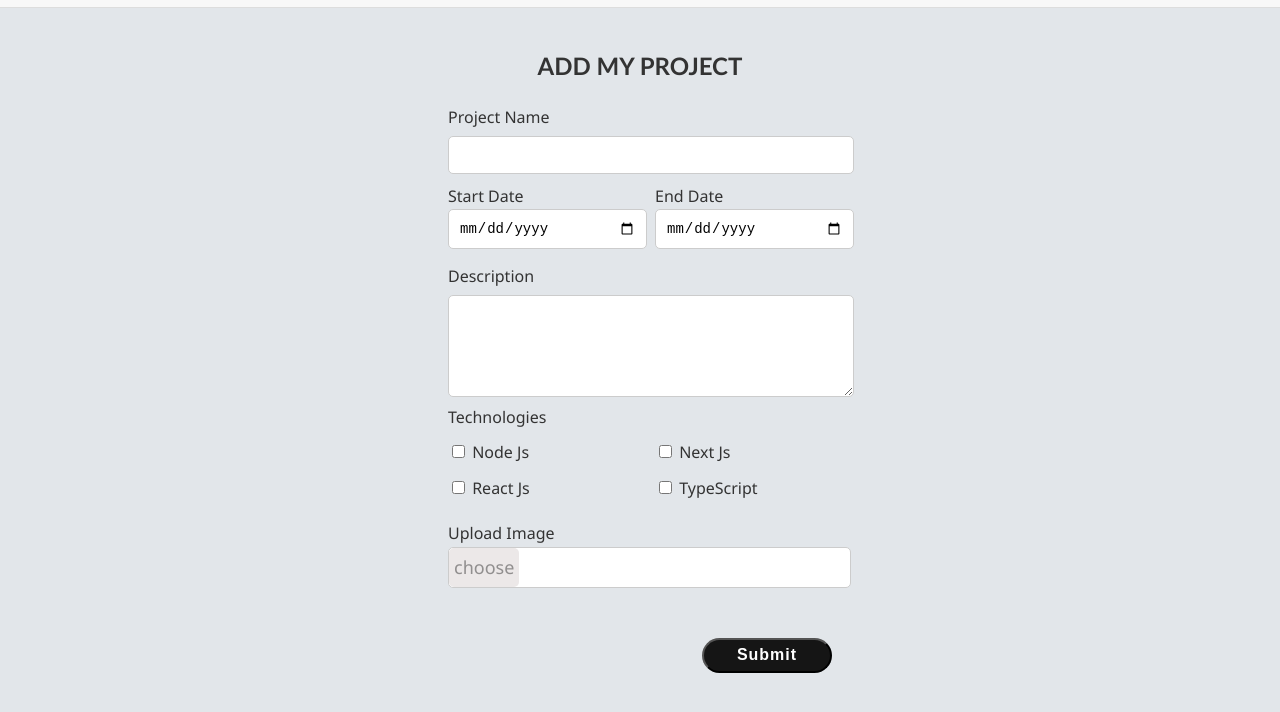
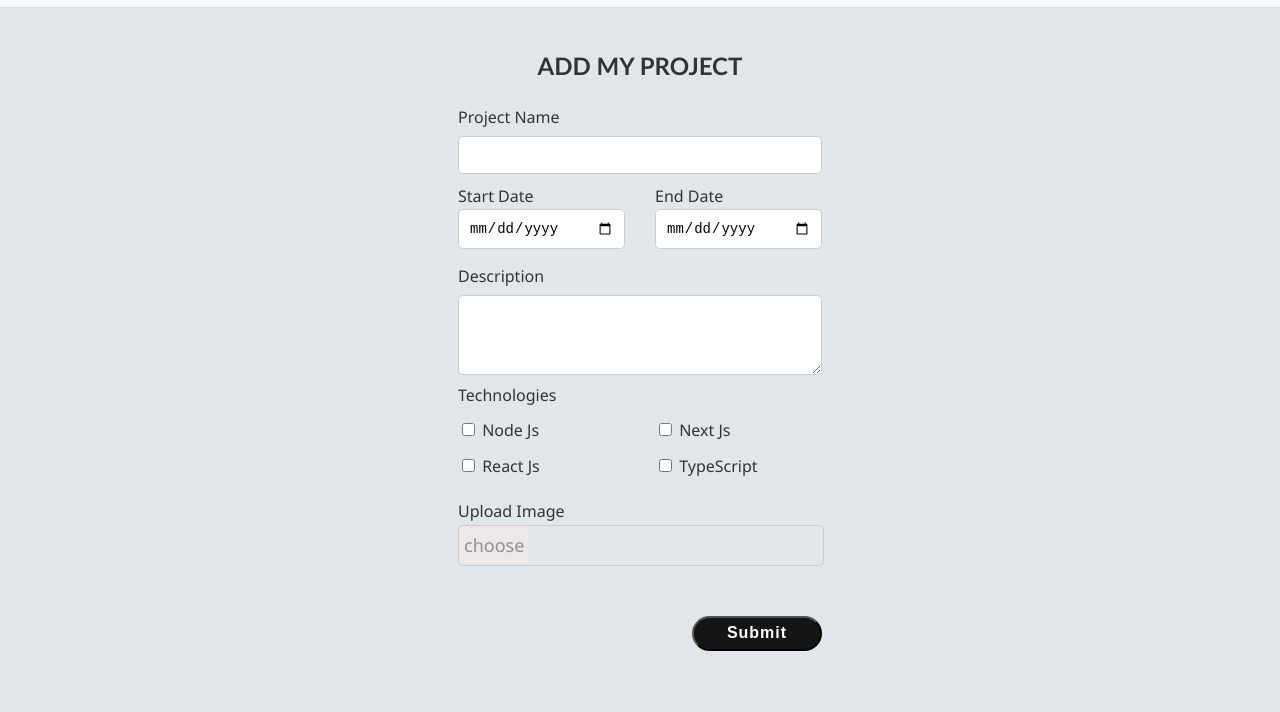
Before and after one commit to noewebstar/project-web-task-dw, a website: page pages/add_project.html in a window 1280 px wide. Shown: the part 48-760 px from the top of the page. Drawn offline with Linux system fonts and the light colour scheme; some packages are replaced by stand-ins of ours; a script that the page names is missing.

Commit message:
style input

```diff
--- a/styles/add_project.css
+++ b/styles/add_project.css
@@ -75,7 +75,9 @@ body {
 
 .content{
     width: 30%;
-    margin: 0px;
+    margin: 0 auto;
+    padding: 0 10px ;
+    box-sizing: border-box;
 }
 
 h2{
@@ -103,6 +105,7 @@ input[type="file"] {
     border-radius: 5px;
     border: 1px solid #ccc;
     font-size: 14px;
+    box-sizing: border-box;
 
 }
 
@@ -142,8 +145,7 @@ textarea {
     width: 100%;
     border-radius: 5px;
     border: 1px solid #ccc;
-    background-color: #ffff;
-    padding-right: 17px;
+
 
 }
 
@@ -166,7 +168,7 @@ textarea {
 
 .form-group-button{
     display: flex;
-    justify-content: end;
+    justify-content: flex-end;
 
 }
 
```
